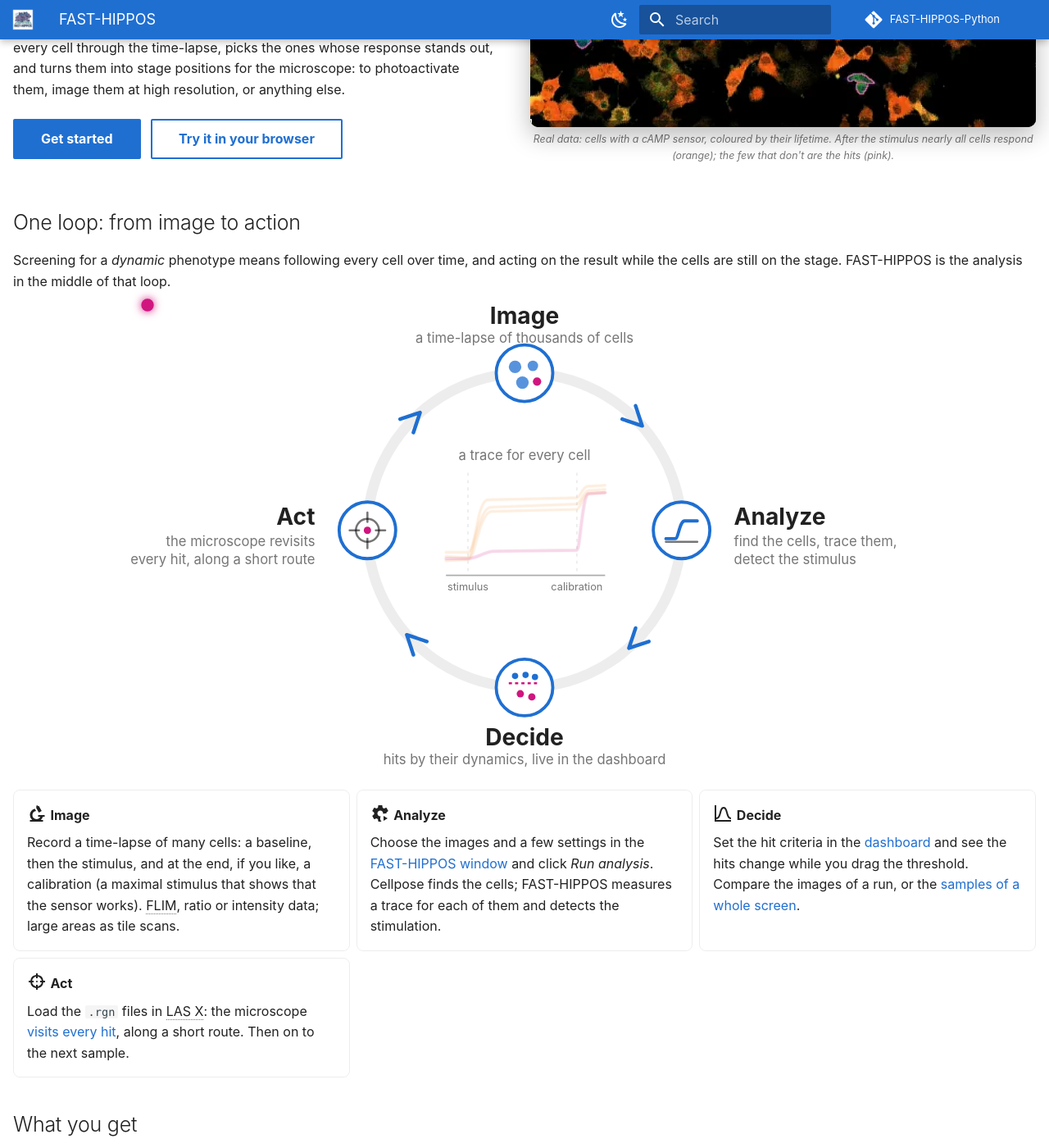
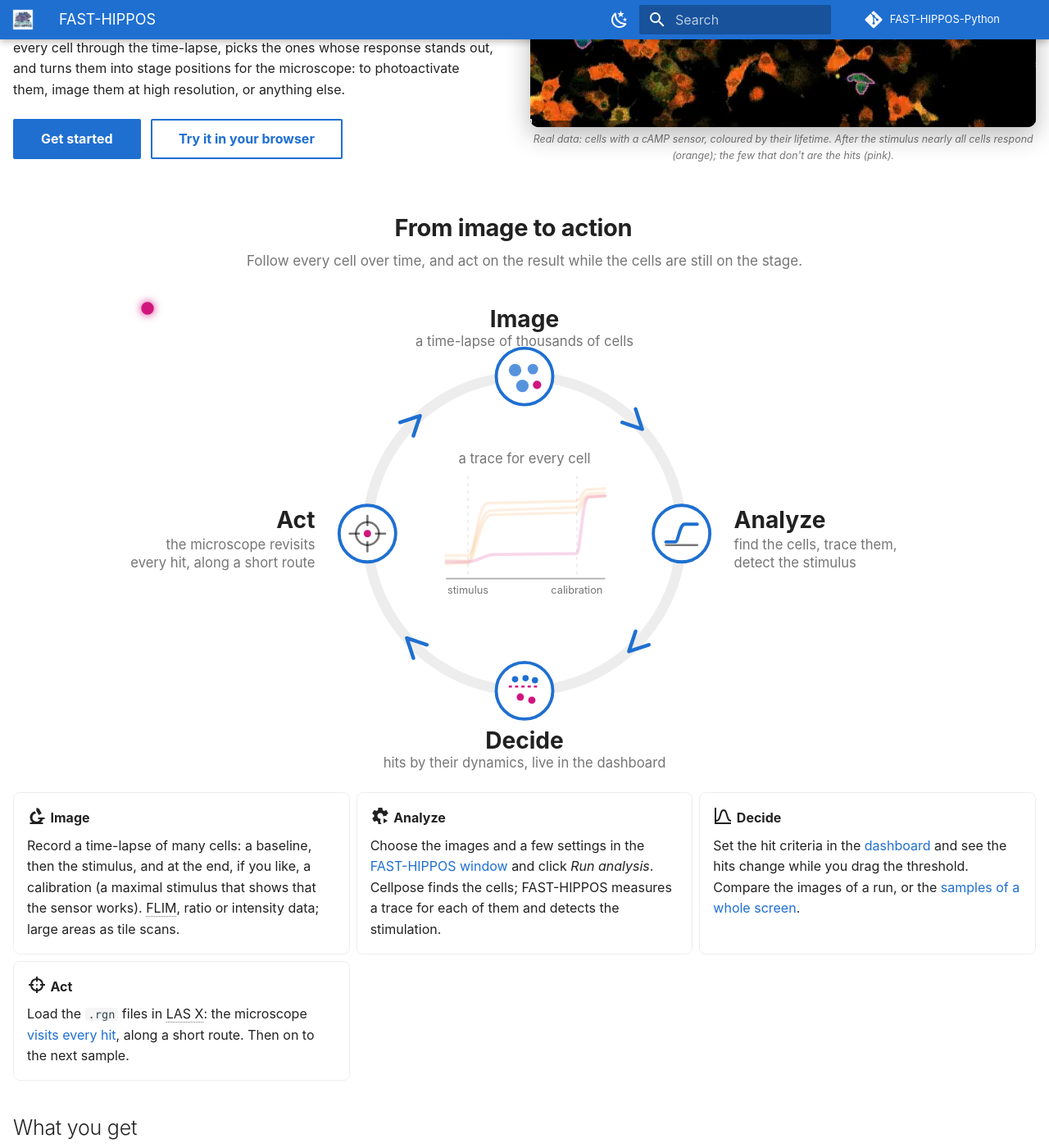
Before and after one commit to Jalink-lab/FAST-HIPPOS-Python, an MkDocs documentation site: the page built from manual/index.md, in a window 1280 px wide and 1400 px high, scrolled down 387 px. Shown: the whole window at 82% size. Built offline with MkDocs 1.6.1 and Material for MkDocs 9.7.7, drawn with Linux system fonts in a browser that asks for light colours; comment, search, counter and statistics services are not loaded.

Commit message:
Manual home page: 'From image to action', centred over the loop with a short subtitle
Co-Authored-By: Claude Opus 5.5 <noreply@anthropic.com>

```diff
--- a/manual/assets/manual.css
+++ b/manual/assets/manual.css
@@ -86,7 +86,11 @@
 @media (max-width: 960px) { .fh-hero { grid-template-columns: 1fr; gap: 1rem; } }
 @media (max-width: 600px) { .md-typeset .fh-hero h1 { font-size: 2rem; } .md-typeset .fh-brand { flex-direction: column; align-items: flex-start; gap: .4rem; } .md-typeset .fh-brand img { width: 8rem; } }
 
-/* the screening loop (an inline SVG, coloured from the theme) */
+/* the screening loop (an inline SVG, coloured from the theme), under a centred heading and subtitle */
+.md-typeset h2.fh-center { text-align: center; margin: 2.2rem 0 .3rem; font-size: 1.45rem; font-weight: 700;
+  letter-spacing: -.01em; }
+.md-typeset .fh-lead { text-align: center; max-width: 34rem; margin: 0 auto 2.2rem; font-size: .85rem;
+  color: var(--md-default-fg-color--light); }
 .fh-loop { max-width: 46rem; margin: .5rem auto 1.4rem; }
 .fh-loop svg { width: 100%; height: auto; display: block; overflow: visible; }
 .fh-loop text { fill: var(--md-default-fg-color); font-family: var(--md-text-font-family, system-ui); }
--- a/manual/index.md
+++ b/manual/index.md
@@ -41,10 +41,9 @@ respond (orange); the few that don't are the hits (pink).</figcaption>
 </figure>
 </div>
 
-## One loop: from image to action
+## From image to action { .fh-center }
 
-Screening for a *dynamic* phenotype means following every cell over time, and acting on the result while the
-cells are still on the stage. FAST-HIPPOS is the analysis in the middle of that loop.
+<p class="fh-lead">Follow every cell over time, and act on the result while the cells are still on the stage.</p>
 
 <div class="fh-loop">
 <svg viewBox="0 0 720 440" role="img" aria-labelledby="fh-loop-title">
```
